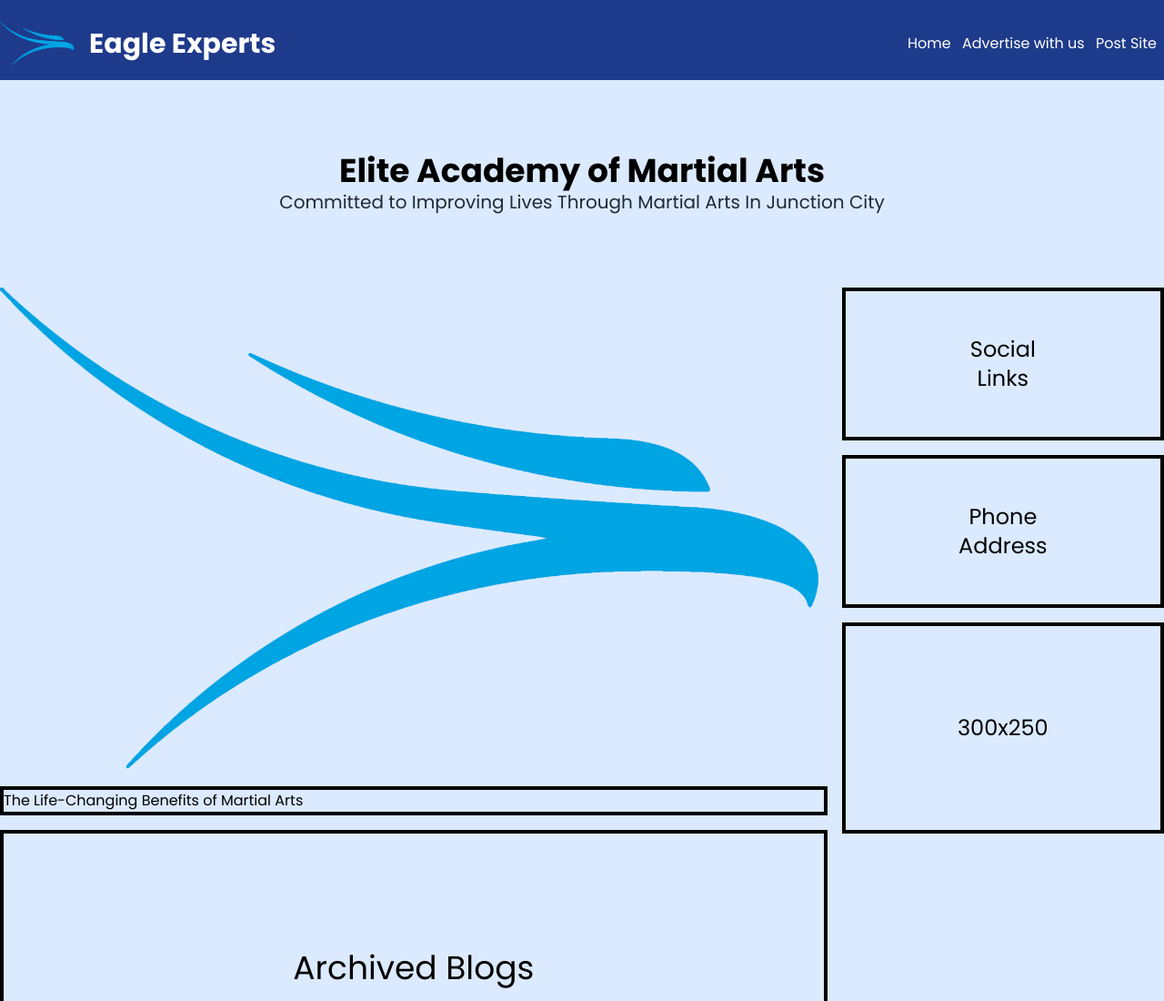
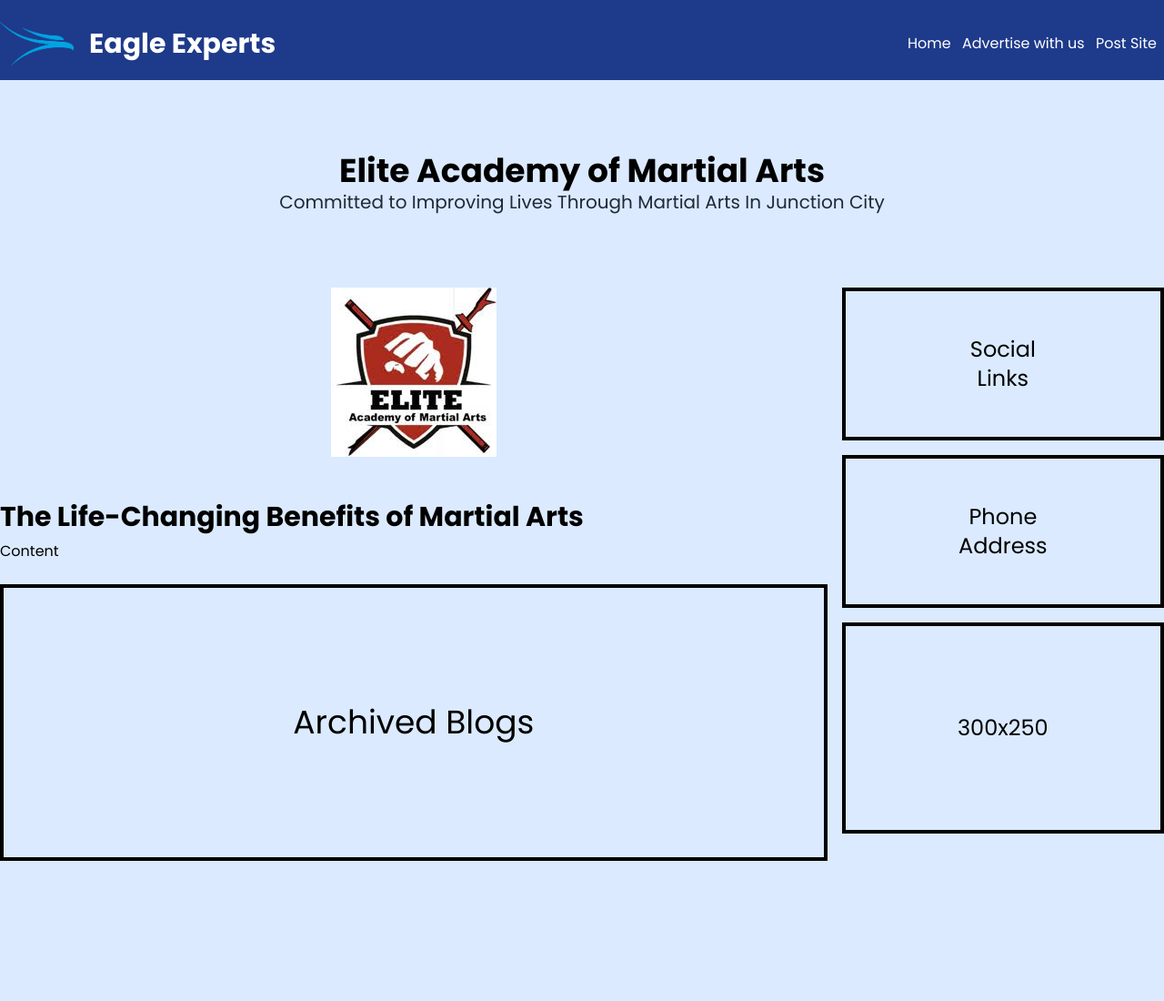
Before and after one commit to eaglewebsites/eagle-experts, an Eleventy site: page src/experts/elite_academy_of_martial_arts.liquid in a window 1280 px wide. Shown: the top 1100 px of the page at 91% size. After the commit the page ends 994 px from the top, so only its background shows below. Built offline with nearby package versions, Linux system fonts and the light colour scheme; Eleventy itself is replaced by a stand-in of ours; files that its build step writes are made by us from their sources.

Commit message:
Working on jc expert

```diff
--- a/src/experts/elite_academy_of_martial_arts.liquid
+++ b/src/experts/elite_academy_of_martial_arts.liquid
@@ -23,14 +23,17 @@ title: 'Elite Academy of Martial Arts'
         <div class="grid grid-cols-1 md:grid-cols-7 gap-4">
             <div class="md:col-span-5">
                 <div class="grid grid-cols-1 gap-4">
-                    <div class=" text-center text-4xl flex items-center justify-center">
+                    <div class=" text-center text-4xl flex items-center justify-center mb-8">
                         <!-- View / Graphics Content Start -->
-                        <img src="/img/eagle-logo-blue.png" alt="Elite Academy Logo"/>
+                        <img src="/img/elite_academy/Elite_Logo.jpg" alt="Elite Academy Logo"/>
                         <!-- View / Graphics Content End -->
                     </div>
-                    <div class="border-4 border-black">
+                    <div class="">
                         <!-- Business Blog / Text Content Start -->
-                        <h2>The Life-Changing Benefits of Martial Arts</h2>
+                        <h2 class="text-3xl font-bold">The Life-Changing Benefits of Martial Arts</h2>
+                        <p class="py-2">
+                            Content
+                        </p>
                         <!-- Business Blog / Text Content End -->
                     </div>
                     <div class="border-4 border-black text-center text-4xl py-32 flex items-center justify-center">
```
Also changed, not shown: 1 other file.
